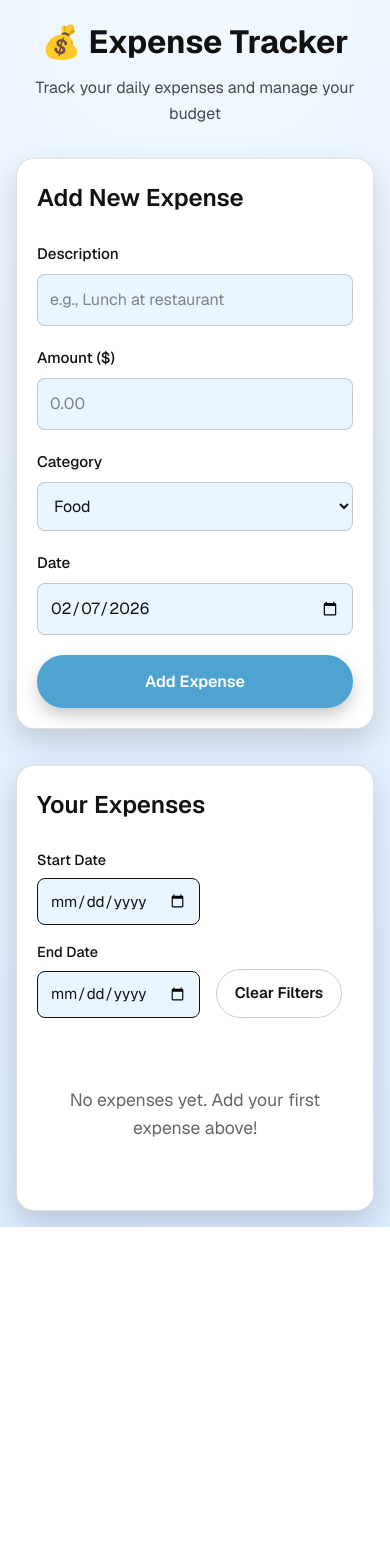
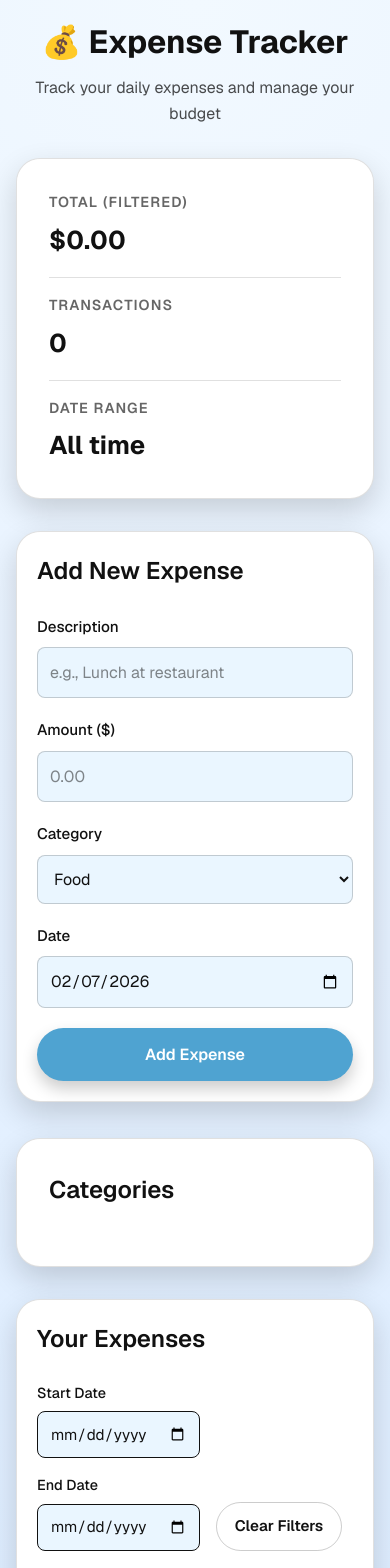
Before and after one commit to a7med-alshatebi/expense-tracker, a Next.js app: page / in a window 390 px wide. Shown: the top 1568 px of the page. Before the commit the page ends 1227 px from the top, so only its background shows below. Built offline with nearby package versions, Linux system fonts and the light colour scheme.

Commit message:
update layout and styling for improved UI consistency and responsiveness

```diff
--- a/app/components/CategoryBreakdown.tsx
+++ b/app/components/CategoryBreakdown.tsx
@@ -43,7 +43,6 @@ export default function CategoryBreakdown({ expenses }: CategoryBreakdownProps)
 
   return (
     <div className="category-breakdown">
-      <h3>Category Breakdown</h3>
       {totalAmount > 0 && (
         <div className="category-chart" aria-label="Spending by category chart">
           {totals
--- a/app/components/ExpenseList.tsx
+++ b/app/components/ExpenseList.tsx
@@ -17,15 +17,8 @@ export default function ExpenseList({ expenses, onDeleteExpense }: ExpenseListPr
     );
   }
 
-  const totalAmount = expenses.reduce((sum, expense) => sum + expense.amount, 0);
-
   return (
     <div className="expense-list">
-      <div className="expense-summary">
-        <h3>Total Expenses</h3>
-        <p className="total-amount">${totalAmount.toFixed(2)}</p>
-      </div>
-
       <div className="expenses">
         {expenses.map((expense) => (
           <ExpenseItem
--- a/app/globals.css
+++ b/app/globals.css
@@ -64,33 +64,88 @@ body {
 
 @media (min-width: 768px) {
   .main-content {
-    grid-template-columns: 400px 1fr;
+    grid-template-columns: 340px 1fr;
+    align-items: start;
   }
 }
 
-.add-expense-section,
-.expenses-section {
+.card {
   background: var(--card-bg);
   padding: 2rem;
-  border-radius: 18px;
+  border-radius: 24px;
   box-shadow: var(--card-shadow);
   border: 1px solid rgba(0, 0, 0, 0.12);
   position: relative;
   overflow: hidden;
 }
 
-.add-expense-section::before,
-.expenses-section::before {
+.card::before {
   content: "";
   position: absolute;
   inset: 0;
-  border-radius: 18px;
+  border-radius: 24px;
   pointer-events: none;
-  box-shadow: inset 0 1px 0 rgba(255, 255, 255, 0.8);
+  box-shadow: inset 0 1px 0 rgba(255, 255, 255, 0.85);
 }
 
-.add-expense-section h2,
-.expenses-section h2 {
+.add-expense-section {
+  max-width: 360px;
+}
+
+.expenses-section {
+  min-width: 0;
+}
+
+.right-column {
+  display: flex;
+  flex-direction: column;
+  gap: 2rem;
+  min-width: 0;
+}
+
+.category-card {
+  min-width: 0;
+}
+
+.summary-card {
+  display: flex;
+  align-items: center;
+  justify-content: space-between;
+  gap: 1.5rem;
+  margin-bottom: 2rem;
+}
+
+.summary-item {
+  display: flex;
+  flex-direction: column;
+  gap: 0.35rem;
+  min-width: 0;
+}
+
+.summary-label {
+  font-size: 0.9rem;
+  color: rgba(0, 0, 0, 0.6);
+  font-weight: 600;
+  text-transform: uppercase;
+  letter-spacing: 0.08em;
+}
+
+.summary-value {
+  font-size: 1.6rem;
+  font-weight: 700;
+  color: var(--foreground);
+  white-space: nowrap;
+  overflow: hidden;
+  text-overflow: ellipsis;
+}
+
+.summary-divider {
+  width: 1px;
+  height: 48px;
+  background: rgba(0, 0, 0, 0.12);
+}
+
+.card-title {
   font-size: 1.5rem;
   font-weight: 600;
   margin-bottom: 1.5rem;
@@ -331,29 +386,22 @@ body {
 }
 
 .category-breakdown {
-  margin-bottom: 1.5rem;
-  padding: 1.25rem;
+  margin-bottom: 0;
+  padding: 1rem;
   border-radius: 14px;
   border: 1px solid rgba(0, 0, 0, 0.14);
   background: #f2f7ff;
   box-shadow: var(--soft-shadow);
 }
 
-.category-breakdown h3 {
-  font-size: 1.1rem;
-  font-weight: 600;
-  margin-bottom: 1rem;
-  color: var(--foreground);
-}
-
 .category-chart {
   display: flex;
-  height: 14px;
+  height: 10px;
   border-radius: 999px;
   overflow: hidden;
   background: #dbe9f6;
   border: 1px solid rgba(0, 0, 0, 0.16);
-  margin-bottom: 1rem;
+  margin-bottom: 0.75rem;
 }
 
 .category-chart-segment {
@@ -363,7 +411,7 @@ body {
 .breakdown-list {
   display: flex;
   flex-direction: column;
-  gap: 0.75rem;
+  gap: 0.5rem;
 }
 
 .breakdown-item {
@@ -376,7 +424,7 @@ body {
   display: flex;
   align-items: center;
   justify-content: space-between;
-  font-size: 0.95rem;
+  font-size: 0.85rem;
   color: var(--foreground);
 }
 
@@ -392,12 +440,12 @@ body {
   margin-left: 0.5rem;
   color: rgba(0, 0, 0, 0.6);
   font-weight: 500;
-  font-size: 0.85rem;
+  font-size: 0.75rem;
 }
 
 .breakdown-bar {
   width: 100%;
-  height: 8px;
+  height: 6px;
   background: #e2e8f0;
   border-radius: 999px;
   overflow: hidden;
@@ -429,6 +477,17 @@ body {
   .add-expense-section,
   .expenses-section {
     padding: 1.5rem;
+  }
+
+  .summary-card {
+    flex-direction: column;
+    align-items: flex-start;
+    gap: 1rem;
+  }
+
+  .summary-divider {
+    width: 100%;
+    height: 1px;
   }
 
   .total-amount {
--- a/app/page.tsx
+++ b/app/page.tsx
@@ -52,6 +52,11 @@ export default function Home() {
     return true;
   });
 
+  const totalAmount = filteredExpenses.reduce(
+    (sum, expense) => sum + expense.amount,
+    0
+  );
+
   return (
     <div className="container">
       <header className="header">
@@ -59,14 +64,39 @@ export default function Home() {
         <p>Track your daily expenses and manage your budget</p>
       </header>
 
+      <section className="card summary-card">
+        <div className="summary-item">
+          <span className="summary-label">Total (filtered)</span>
+          <span className="summary-value">${totalAmount.toFixed(2)}</span>
+        </div>
+        <div className="summary-divider" />
+        <div className="summary-item">
+          <span className="summary-label">Transactions</span>
+          <span className="summary-value">{filteredExpenses.length}</span>
+        </div>
+        <div className="summary-divider" />
+        <div className="summary-item">
+          <span className="summary-label">Date Range</span>
+          <span className="summary-value">
+            {startDate || endDate ? `${startDate || 'Any'} - ${endDate || 'Any'}` : 'All time'}
+          </span>
+        </div>
+      </section>
+
       <main className="main-content">
-        <section className="add-expense-section">
-          <h2>Add New Expense</h2>
+        <section className="card add-expense-section">
+          <h2 className="card-title">Add New Expense</h2>
           <ExpenseForm onAddExpense={handleAddExpense} />
         </section>
 
-        <section className="expenses-section">
-          <h2>Your Expenses</h2>
+        <div className="right-column">
+          <section className="card category-card">
+            <h2 className="card-title">Categories</h2>
+            <CategoryBreakdown expenses={filteredExpenses} />
+          </section>
+
+          <section className="card expenses-section">
+            <h2 className="card-title">Your Expenses</h2>
             <div className="date-filters">
               <div className="filter-group">
                 <label htmlFor="startDate">Start Date</label>
@@ -97,12 +127,12 @@ export default function Home() {
                 Clear Filters
               </button>
             </div>
-          <CategoryBreakdown expenses={filteredExpenses} />
             <ExpenseList
               expenses={filteredExpenses}
               onDeleteExpense={handleDeleteExpense}
             />
           </section>
+        </div>
       </main>
     </div>
   );
```
Lines whose indentation alone changed are shown as unchanged.
